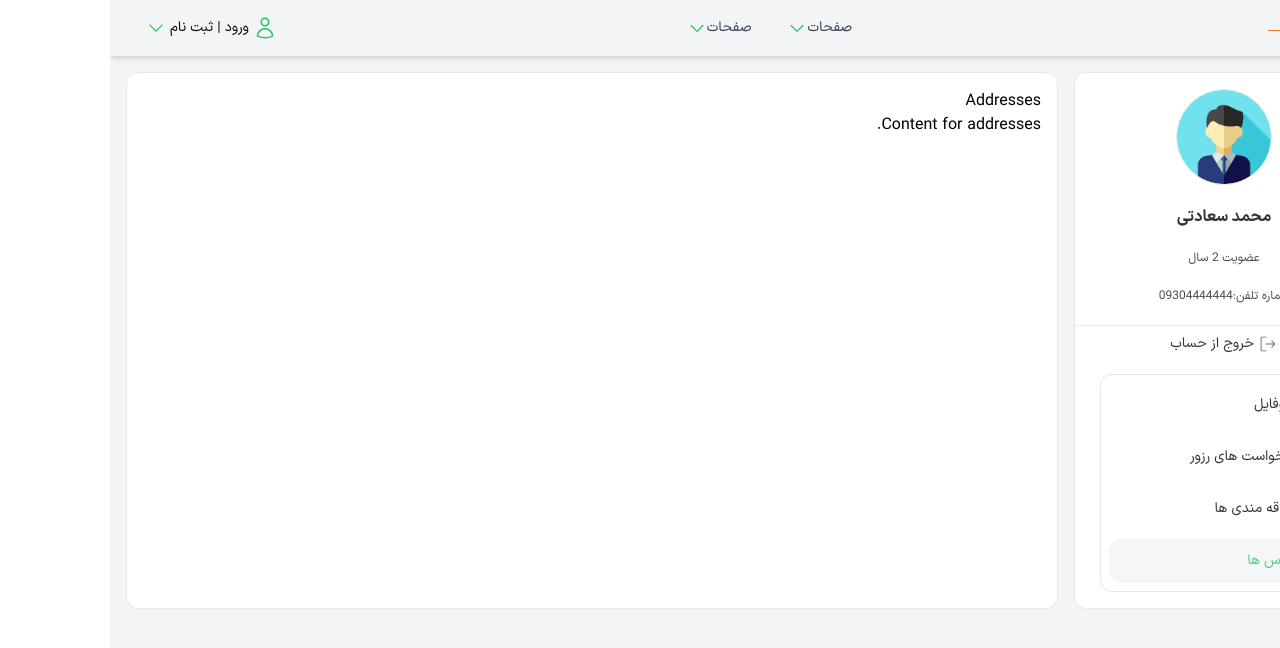
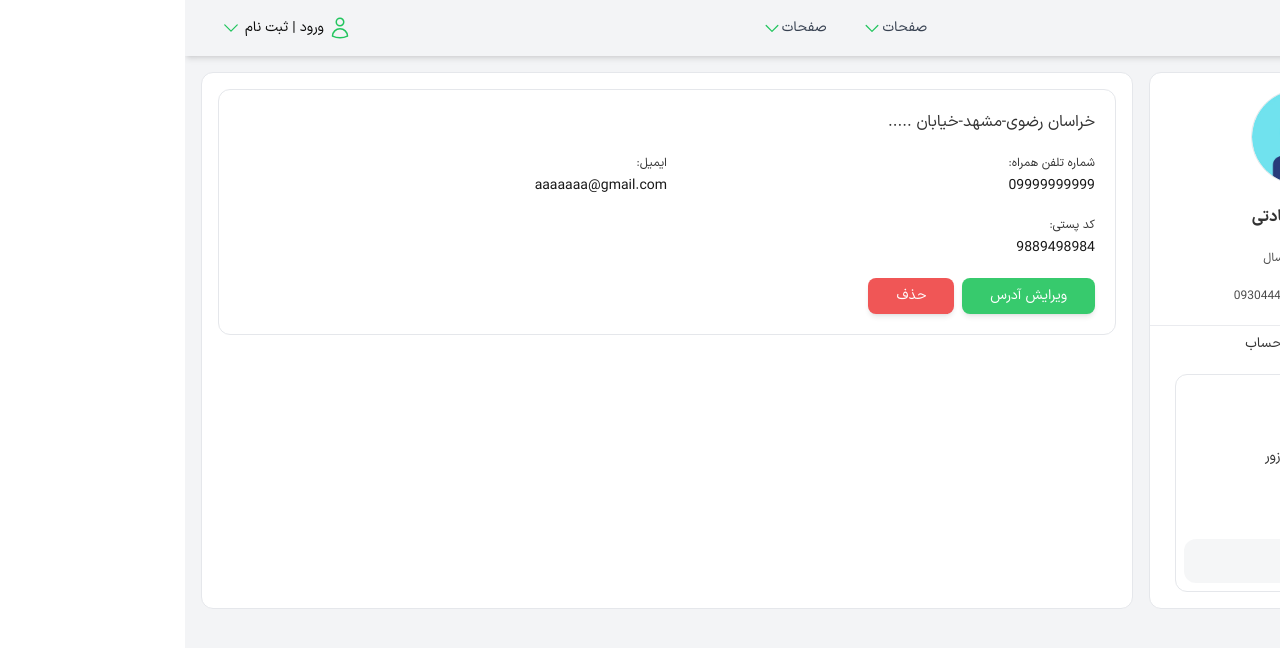
Before and after one commit to mo13ammad/ja-ta-jar, a React (Vite) app: page /dashboard in a window 1280 px wide. Both pictures are taken after a click on the tab "آدرس ها". Shown: the top 648 px of the page. Built offline with nearby package versions, Linux system fonts and the light colour scheme.

Commit message:
ProfileAddress has been added and style improved

```diff
--- a/src/components/dashboard/ProfileAddresses.jsx
+++ b/src/components/dashboard/ProfileAddresses.jsx
@@ -1,10 +1,35 @@
-import React from 'react';
+import React from "react";
 
 const Addresses = () => {
   return (
-    <div>
-      <h2>Addresses</h2>
-      <p>Content for addresses.</p>
+    <div className="w-full flex flex-col gap-y-5">
+      <div className="border rounded-xl flex flex-col p-5 gap-y-5">
+        <div>
+          <div className="opacity-80">خراسان رضوی-مشهد-خیابان .....</div>
+        </div>
+        <div className="md:grid grid-cols-2">
+          <div>
+            <div className="text-xs opacity-80 mb-1">شماره تلفن همراه:</div>
+            <div className="text-sm opacity-90">09999999999</div>
+          </div>
+          <div>
+            <div className="text-xs opacity-80 mb-1">ایمیل:</div>
+            <div className="text-sm opacity-90">aaaaaaa@gmail.com</div>
+          </div>
+        </div>
+        <div className="w-1/2">
+          <div className="text-xs opacity-80 mb-1">کد پستی:</div>
+          <div className="text-sm opacity-90">9889498984</div>
+        </div>
+        <span className="opacity-90">
+          <button className="px-7 py-2 ml-2 text-center text-white bg-green-500 align-middle border-0 rounded-lg shadow-md text-sm">
+            ویرایش آدرس
+          </button>
+          <button className="px-7 py-2 text-center text-white bg-red-500 align-middle border-0 rounded-lg shadow-md text-sm">
+            حذف
+          </button>
+        </span>
+      </div>
     </div>
   );
 };
```
